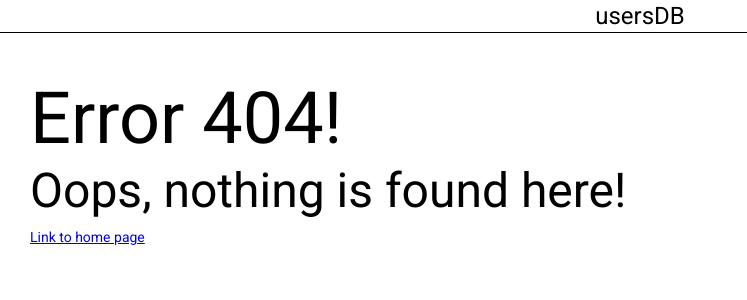
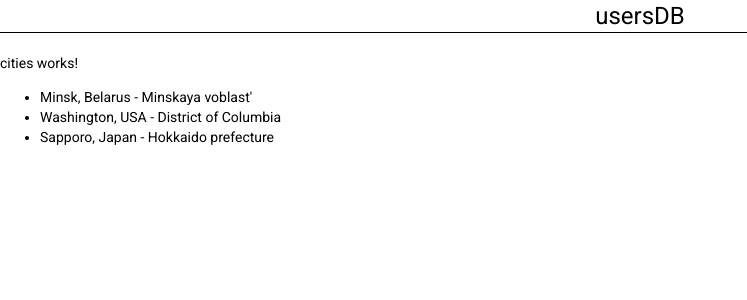
Before and after one commit to Pavel-chemist/usersDB, an Angular app: page /cities in a window 1280 px wide. Before the commit this address had no page. Shown: the top 300 px of the page, without its empty margins (0-747 px from the left). Built offline with nearby package versions, Linux system fonts and the light colour scheme.

Commit message:
pipe example

```diff
--- /dev/null
+++ b/src/app/Modules/misc/components/cities/cities.component.html
@@ -0,0 +1,5 @@
+<p>cities works!</p>
+
+<ul>
+    <li *ngFor="let city of citiesArray">{{city | formatCity}}</li>
+</ul>
--- /dev/null
+++ b/src/app/Modules/misc/components/cities/cities.component.ts
@@ -0,0 +1,38 @@
+import { Component, OnInit } from '@angular/core';
+import { City } from 'src/app/Modules/shared/Interfaces/city.interface';
+
+@Component(
+{
+	selector: 'app-cities',
+	templateUrl: './cities.component.html',
+	styleUrls: ['./cities.component.css']
+})
+export class CitiesComponent implements OnInit {
+
+	public citiesArray: City[] =
+	[
+		{
+			city: 'Minsk',
+			country: 'Belarus',
+			region: 'Minskaya voblast\''
+		},
+		{
+			city: 'Washington',
+			country: 'USA',
+			region: 'District of Columbia'
+		},
+		{
+			city: 'Sapporo',
+			country: 'Japan',
+			region: 'Hokkaido prefecture'
+		}
+	]
+
+
+	constructor() { }
+
+	ngOnInit(): void
+	{
+	}
+
+}
--- /dev/null
+++ b/src/app/Modules/misc/pipes/format-city.pipe.ts
@@ -0,0 +1,16 @@
+import { Pipe, PipeTransform } from '@angular/core';
+import { City } from '../../shared/Interfaces/city.interface';
+
+@Pipe({
+ 	name: 'formatCity'
+})
+export class FormatCityPipe implements PipeTransform {
+
+	transform( value: City ): string
+	{
+		let formattedCityName: string = `${value.city}, ${value.country} - ${value.region}`;
+
+		return formattedCityName;
+	}
+
+}
--- /dev/null
+++ b/src/app/Modules/shared/Interfaces/city.interface.ts
@@ -0,0 +1,6 @@
+export interface City
+{
+    city: string;
+    country: string;
+    region: string;
+}
--- a/src/app/Modules/user/components/header/header.component.ts
+++ b/src/app/Modules/user/components/header/header.component.ts
@@ -7,17 +7,10 @@ import { Component, Input, OnInit } from '@angular/core';
 })
 export class HeaderComponent implements OnInit
 {
-
-	@Input() username: string = "";
-
-	public firstVisibleName: string = "";
-
 	constructor() {}
 
 	ngOnInit(): void
 	{
 
 	}
-
-
 }
--- a/src/app/app-routing.module.ts
+++ b/src/app/app-routing.module.ts
@@ -3,6 +3,7 @@ import { RouterModule, Routes } from '@angular/router';
 import { AdminNameResolver } from './Modules/admin/admin-name.resolver';
 import { AdminLoginShellComponent } from './Modules/admin/containers/admin-login-shell/admin-login-shell.component';
 import { SignedAdminGuard } from './Modules/admin/signed-admin.guard';
+import { CitiesComponent } from './Modules/misc/components/cities/cities.component';
 import { Page404Component } from './Modules/shared/components/page404/page404.component';
 
 const routes: Routes =
@@ -16,6 +17,10 @@ const routes: Routes =
 		path: 'auth-shell',
 		loadChildren: () => import('./Modules/user/user-routing.module').then(m => m.UserRoutingModule)
 	},
+	{
+		path: 'cities',
+		component: CitiesComponent
+	},
 	{ path: '', redirectTo: '/admin-login', pathMatch: 'full' },
 	{ path: '**', component: Page404Component }
 ];
--- a/src/app/app.module.ts
+++ b/src/app/app.module.ts
@@ -14,6 +14,7 @@ import { SharedModule } from './Modules/shared/shared.module';
 
 import { UserListComponent } from './Modules/user/containers/user-list/user-list.component';
 import { AdminModule } from './Modules/admin/admin.module';
+import { MiscModule } from './Modules/misc/misc.module';
 
 
 @NgModule({
@@ -32,7 +33,8 @@ import { AdminModule } from './Modules/admin/admin.module';
 //  internal feature modules:
     UserModule,
     SharedModule,
-    AdminModule
+    AdminModule,
+    MiscModule
   ],
   providers: [],
   bootstrap: [AppComponent]
```
Also changed, not shown: src/app/Modules/misc/misc.module.ts (added, +21 -0 lines), src/app/Modules/misc/components/cities/cities.component.css (added).
